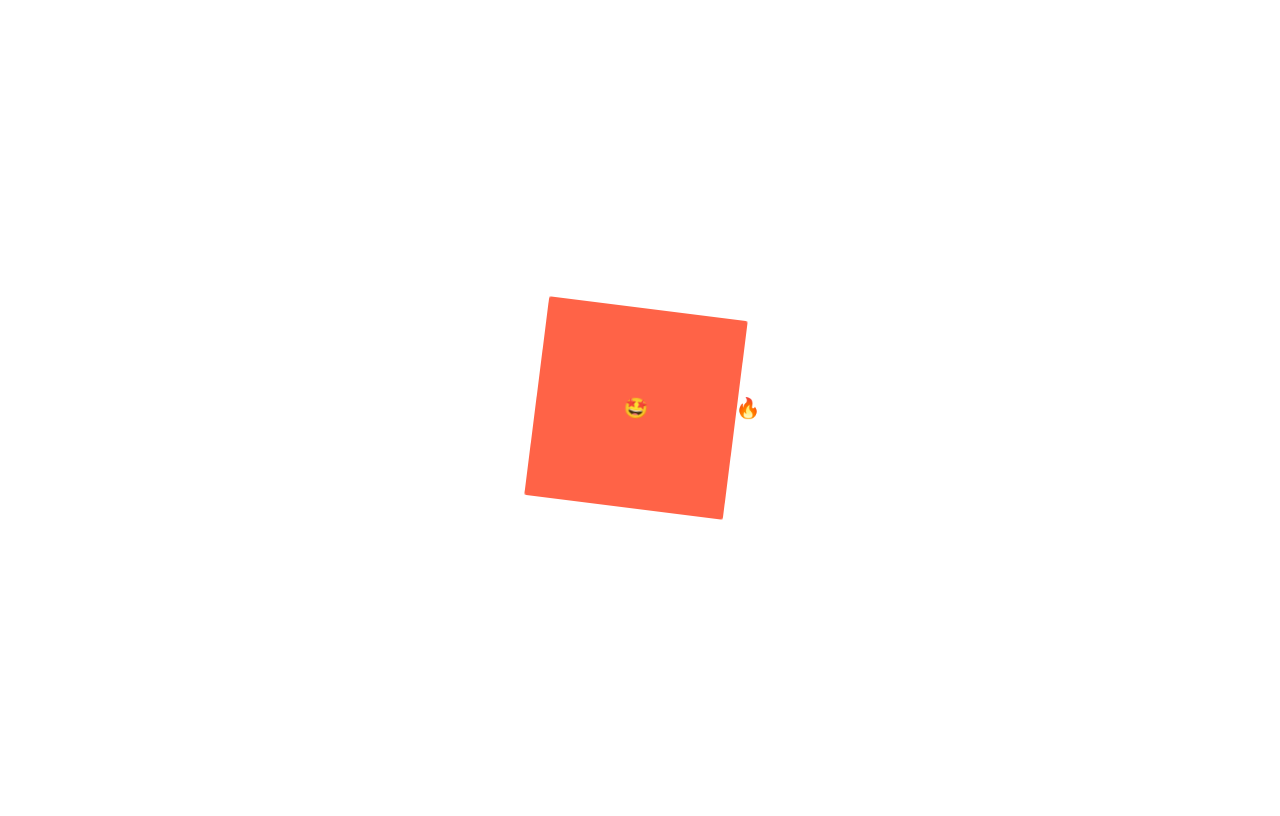
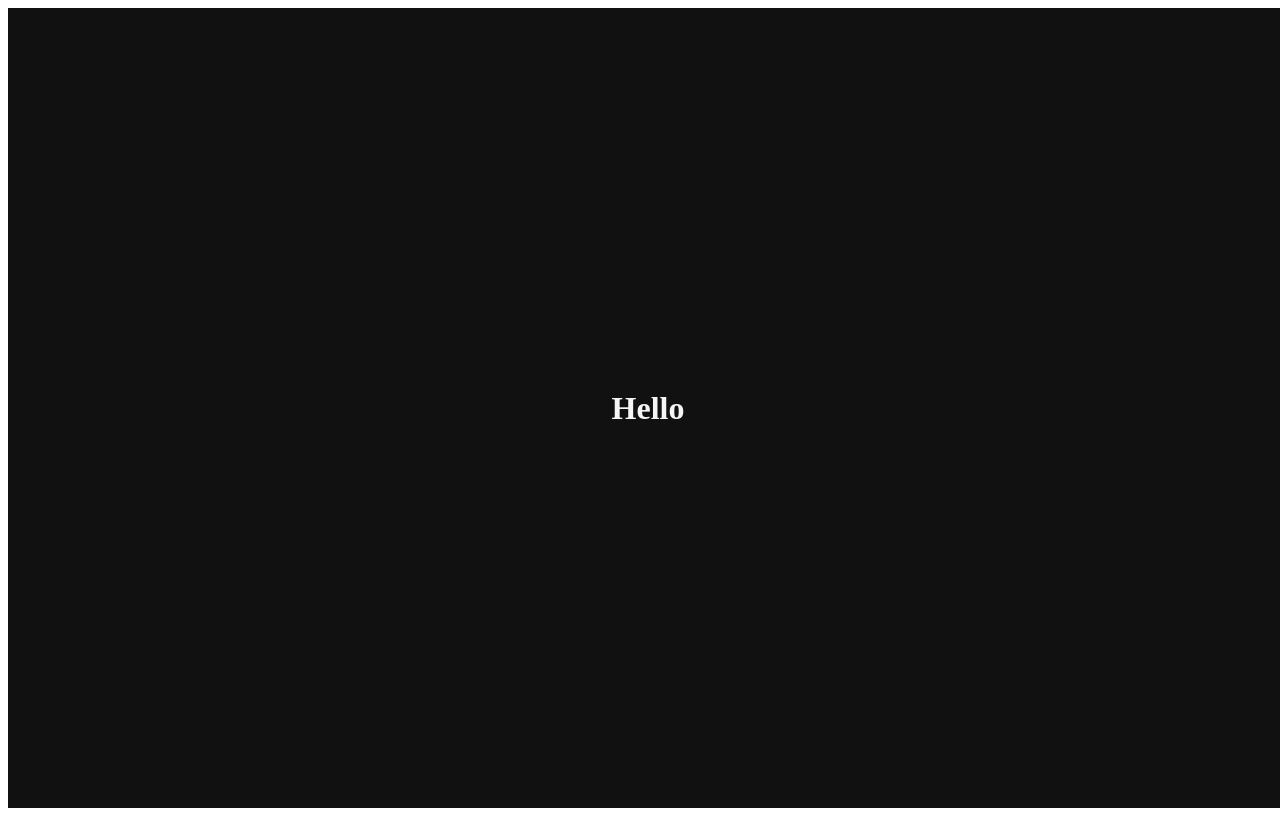
Before and after one commit to minsun0714/ReactJS_MasterCourse_NomadCoders, a React (Create React App) app in the folder react-masterclass/: page / in a window 1280 px wide. Built offline with nearby package versions, Linux system fonts and the light colour scheme.

Commit message:
✨ dark theme 설정 (ThemeProvider 활용)

```diff
--- a/react-masterclass/src/App.js
+++ b/react-masterclass/src/App.js
@@ -1,4 +1,8 @@
 import styled, { keyframes } from "styled-components";
+
+const Title = styled.h1`
+  color: ${(props) => props.theme.textColor};
+`;
 
 const Wrapper = styled.div`
   display: flex;
@@ -6,54 +10,13 @@
   width: 100vw;
   justify-content: center;
   align-items: center;
-`;
-
-const animation = keyframes`
-  0% {
-      transform:rotate(0deg);
-      border-radius:0px;
-  }
-  50% {
-      transform:rotate(360deg);
-      border-radius:100px;
-
-  }
-  100% {
-      transform:rotate(0deg);
-      border-radius:0px;
-
-  }
-`;
-
-const Emoji = styled.span`
-  font-size: 20px;
-`;
-
-const Box = styled.div`
-  height: 200px;
-  width: 200px;
-  background-color: tomato;
-  display: flex;
-  justify-content: center;
-  align-items: center;
-  animation: ${animation} 2s linear infinite;
-  ${Emoji} {
-    &:hover {
-      font-size: 200px;
-    }
-    &:active {
-      opacity: 0;
-    }
-  }
+  background-color: ${(props) => props.theme.backgroundColor};
 `;
 
 function App() {
   return (
     <Wrapper>
-      <Box>
-        <Emoji as='p'>🤩</Emoji>
-      </Box>
-      <Emoji>🔥</Emoji>
+      <Title>Hello</Title>
     </Wrapper>
   );
 }
--- a/react-masterclass/src/index.js
+++ b/react-masterclass/src/index.js
@@ -3,9 +3,20 @@
 import { ThemeProvider } from "styled-components";
 import App from "./App";
 
+const darkTheme = {
+  textColor: "whitesmoke",
+  backgroundColor: "#111",
+};
+const lightTheme = {
+  textColor: "#111",
+  backgroundColor: "whitesmoke",
+};
+
 const root = ReactDOM.createRoot(document.getElementById("root"));
 root.render(
   <React.StrictMode>
-    <App />
+    <ThemeProvider theme={darkTheme}>
+      <App />
+    </ThemeProvider>
   </React.StrictMode>
 );
```
